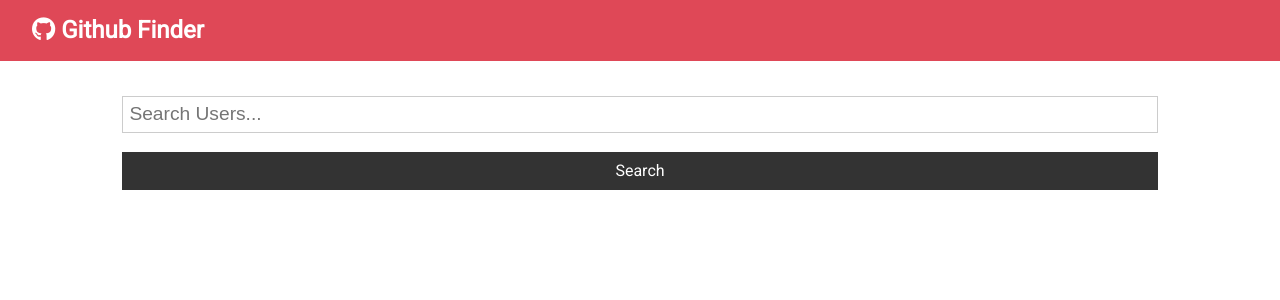
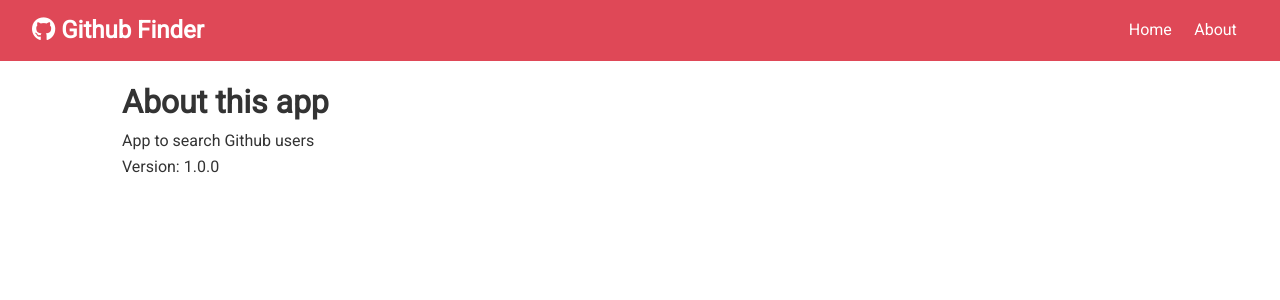
Before and after one commit to old4ever/github-finder, a React (Create React App) app: page /about in a window 1280 px wide. Shown: the top 300 px of the page. Built offline with nearby package versions, Linux system fonts and the light colour scheme.

Commit message:
21. React Router Setup

```diff
--- a/package.json
+++ b/package.json
@@ -9,6 +9,7 @@
     "axios": "^1.5.1",
     "react": "^18.2.0",
     "react-dom": "^18.2.0",
+    "react-router-dom": "^6.17.0",
     "react-scripts": "5.0.1",
     "web-vitals": "^2.1.4"
   },
--- a/src/App.js
+++ b/src/App.js
@@ -1,4 +1,5 @@
-import React, { Component } from "react";
+import React, { Component, Fragment } from "react";
+import { BrowserRouter as Router, Routes, Route } from "react-router-dom";
 import axios from "axios";
 
 import "./App.css";
@@ -7,6 +8,7 @@
 import Users from "./components/users/Users";
 import Search from "./components/users/Search";
 import Alert from "./components/layout/Alert";
+import About from "./components/pages/About";
 
 class App extends Component {
   state = {
@@ -39,10 +41,16 @@
     const { users, loading } = this.state;
 
     return (
+      <Router>
         <div className="App">
           <Navbar />
           <div className="container">
             <Alert alert={this.state.alert} />
+            <Routes>
+              <Route
+                path=""
+                element={
+                  <Fragment>
                     <Search
                       searchUsers={this.searchUsers}
                       clearUsers={this.clearUsers}
@@ -50,8 +58,14 @@
                       setAlert={this.setAlert}
                     />
                     <Users loading={loading} users={users} />
+                  </Fragment>
+                }
+              />
+              <Route path="about" Component={About} />
+            </Routes>
           </div>
         </div>
+      </Router>
     );
   }
 }
--- a/src/components/layout/Navbar.js
+++ b/src/components/layout/Navbar.js
@@ -1,5 +1,6 @@
 import React from "react";
 import PropTypes from "prop-types";
+import { Link } from "react-router-dom";
 
 const Navbar = ({ icon, title }) => {
   return (
@@ -7,6 +8,14 @@
       <h1>
         <i className={icon}></i> {title}
       </h1>
+      <ul>
+        <li>
+          <Link to="/">Home</Link>
+        </li>
+        <li>
+          <Link to="/about">About</Link>
+        </li>
+      </ul>
     </nav>
   );
 };
--- /dev/null
+++ b/src/components/pages/About.js
@@ -0,0 +1,13 @@
+import React, { Fragment } from "react";
+
+const About = () => {
+  return (
+    <Fragment>
+      <h1>About this app</h1>
+      <p>App to search Github users</p>
+      <p>Version: 1.0.0</p>
+    </Fragment>
+  );
+};
+
+export default About;
```
Also changed, not shown: 1 other file (tests, documents, lock files or other folders). Lines whose indentation alone changed are shown as unchanged.
